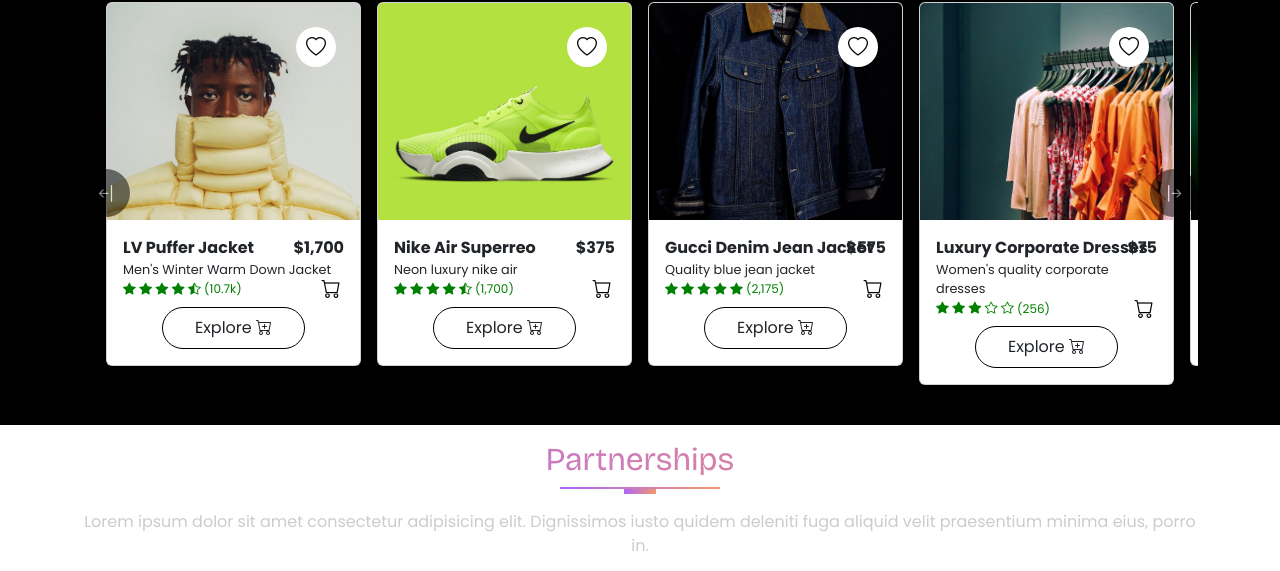
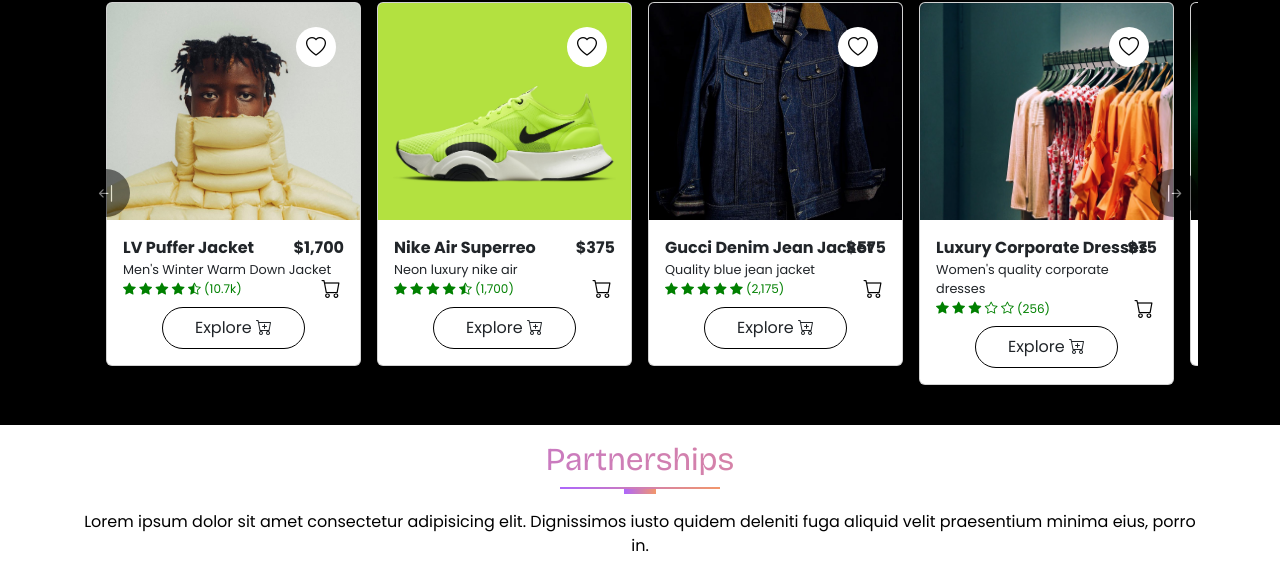
Before and after one commit to Codehack-01/guccy-project, a website: page index.html in a window 1280 px wide. Shown: the part 1863-2434 px from the top of the page. Drawn offline with nearby package versions, Linux system fonts and the light colour scheme.

Commit message:
source code

```diff
--- a/index.html
+++ b/index.html
@@ -837,7 +837,7 @@
         <!-- <span class="display-2--intro text-center"> Collections</span> -->
         <h2 class="text-center header">Partnerships</h2>
         <div class="heading-line"></div>
-        <p class="text-center header-p">
+        <p class="text-center header-p2">
           Lorem ipsum dolor sit amet consectetur adipisicing elit. Dignissimos
           iusto quidem deleniti fuga aliquid velit praesentium minima eius,
           porro in.
--- a/scss/components/_typography.scss
+++ b/scss/components/_typography.scss
@@ -48,6 +48,12 @@
     color: #ccc;
 }
 
+.header-p2 {
+    padding-top: 1rem;
+    font-family: 'Poppins', sans-serif;
+    color: #000;
+}
+
 .poppinss {
     font-family: 'Poppins', sans-serif;
     font-size: 0.8rem;
```
Also changed, not shown: assets/css/style.css, 1 other file.
